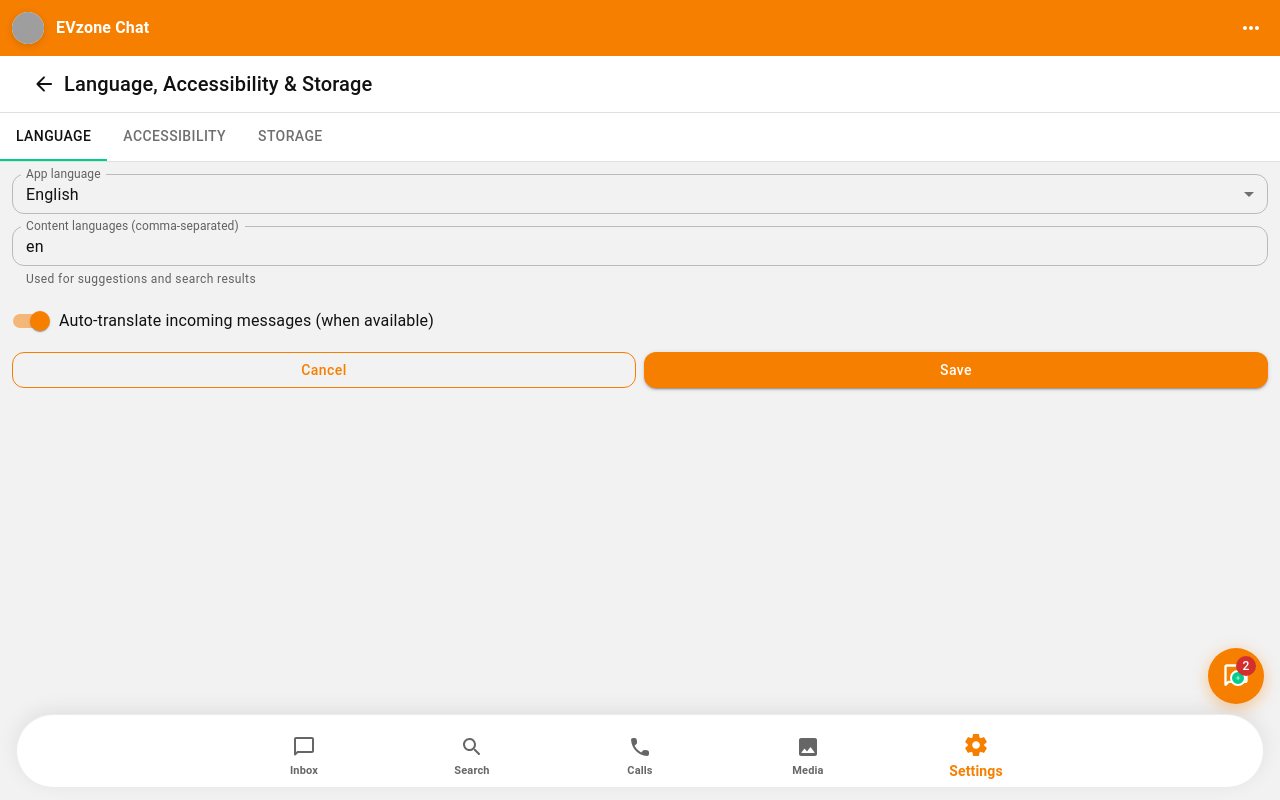
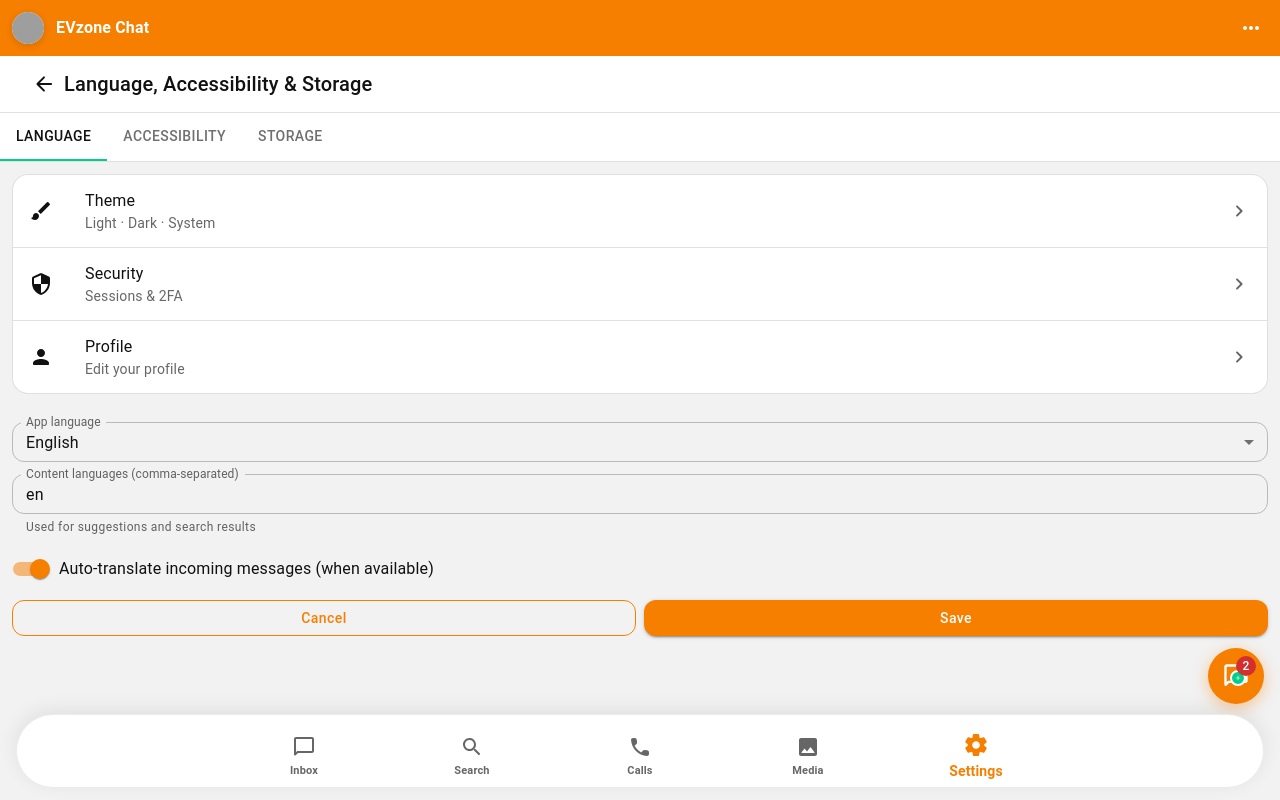
Before and after one commit to Bravos-hub/EVzoneChat, a React (Create React App) app: page /settings in a window 1280 px wide. Built offline with nearby package versions, Linux system fonts and the light colour scheme; grey boxes are pictures that could not be loaded.

Commit message:
system theme

```diff
--- a/src/pages/user/U09-25.jsx
+++ b/src/pages/user/U09-25.jsx
@@ -12,10 +12,19 @@ import {
   TextField,
   Switch,
   FormControlLabel,
-  Snackbar
+  Snackbar,
+  List,
+  ListItem,
+  ListItemIcon,
+  ListItemText,
+  Divider
 } from "@mui/material";
 import ArrowBackRoundedIcon from "@mui/icons-material/ArrowBackRounded";
 import EditRoundedIcon from "@mui/icons-material/EditRounded";
+import SettingsRoundedIcon from "@mui/icons-material/SettingsRounded";
+import SecurityRoundedIcon from "@mui/icons-material/SecurityRounded";
+import BrushRoundedIcon from "@mui/icons-material/BrushRounded";
+import ChevronRightRoundedIcon from "@mui/icons-material/ChevronRightRounded";
 
 const EV = { green: "#03cd8c", orange: "#f77f00", grey: "#a6a6a6", light: "#f2f2f2" };
 
@@ -30,7 +39,7 @@ const CONTACTS = {
  * Avatar edit, name/handle, bio, presence (online/away/DND/custom), share status across modules
  * Also handles viewing other contacts' profiles via ?contact= parameter
  */
-export default function ProfileSelfPresence({ onBack, initial, location }) {
+export default function ProfileSelfPresence({ onBack, initial, location, onNavigate }) {
   const muiTheme = useMuiTheme();
   // const { actualMode } = useTheme();
 
@@ -126,6 +135,50 @@ export default function ProfileSelfPresence({ onBack, initial, location }) {
               </Box>
             )}
           </Box>
+
+          {/* Settings links - Only show for own profile */}
+          {!isViewingContact && (
+            <Box className="px-4 mt-4">
+              <Box className="rounded-2xl" sx={{ border:`1px solid ${muiTheme.palette.divider}`, bgcolor: 'background.paper' }}>
+                <List sx={{ py: 0 }}>
+                  <ListItem
+                    button
+                    onClick={() => onNavigate?.('/settings')}
+                    sx={{ borderRadius: '8px 8px 0 0' }}
+                  >
+                    <ListItemIcon>
+                      <SettingsRoundedIcon sx={{ color: 'text.primary' }} />
+                    </ListItemIcon>
+                    <ListItemText primary="Settings" secondary="Language, Accessibility & Storage" sx={{ color: 'text.primary' }} />
+                    <ChevronRightRoundedIcon sx={{ color: 'text.secondary' }} />
+                  </ListItem>
+                  <Divider />
+                  <ListItem
+                    button
+                    onClick={() => onNavigate?.('/security')}
+                  >
+                    <ListItemIcon>
+                      <SecurityRoundedIcon sx={{ color: 'text.primary' }} />
+                    </ListItemIcon>
+                    <ListItemText primary="Security" secondary="Sessions & 2FA" sx={{ color: 'text.primary' }} />
+                    <ChevronRightRoundedIcon sx={{ color: 'text.secondary' }} />
+                  </ListItem>
+                  <Divider />
+                  <ListItem
+                    button
+                    onClick={() => onNavigate?.('/theme')}
+                    sx={{ borderRadius: '0 0 8px 8px' }}
+                  >
+                    <ListItemIcon>
+                      <BrushRoundedIcon sx={{ color: 'text.primary' }} />
+                    </ListItemIcon>
+                    <ListItemText primary="Theme" secondary="Light · Dark · System" sx={{ color: 'text.primary' }} />
+                    <ChevronRightRoundedIcon sx={{ color: 'text.secondary' }} />
+                  </ListItem>
+                </List>
+              </Box>
+            </Box>
+          )}
         </Box>
 
         {/* Footer */}
--- a/src/pages/user/U10-29.jsx
+++ b/src/pages/user/U10-29.jsx
@@ -19,9 +19,17 @@ import {
   Slider,
   Button,
   Divider,
-  Snackbar
+  Snackbar,
+  List,
+  ListItem,
+  ListItemIcon,
+  ListItemText
 } from "@mui/material";
 import ArrowBackRoundedIcon from "@mui/icons-material/ArrowBackRounded";
+import BrushRoundedIcon from "@mui/icons-material/BrushRounded";
+import SecurityRoundedIcon from "@mui/icons-material/SecurityRounded";
+import PersonRoundedIcon from "@mui/icons-material/PersonRounded";
+import ChevronRightRoundedIcon from "@mui/icons-material/ChevronRightRounded";
 
 const EV = { green: "#03cd8c", orange: "#f77f00", grey: "#a6a6a6", light: "#f2f2f2" };
 
@@ -29,7 +37,7 @@ const EV = { green: "#03cd8c", orange: "#f77f00", grey: "#a6a6a6", light: "#f2f2
  * U10-29 — Language & Translation / Accessibility / Data & Storage
  * One screen with three tabs
  */
-export default function LTASettings({ onBack }) {
+export default function LTASettings({ onBack, onNavigate }) {
   const muiTheme = useMuiTheme();
   // const { actualMode } = useTheme();
   const [tab, setTab] = useState(0);
@@ -73,6 +81,46 @@ export default function LTASettings({ onBack }) {
         </Tabs>
 
         <Box className="flex-1 p-3 space-y-3 no-scrollbar" sx={{ overflowY:'auto' }}>
+          {/* Settings navigation links */}
+          <Box className="rounded-2xl" sx={{ border:`1px solid ${muiTheme.palette.divider}`, bgcolor: 'background.paper', mb: 2 }}>
+            <List sx={{ py: 0 }}>
+              <ListItem
+                button
+                onClick={() => onNavigate?.('/theme')}
+                sx={{ borderRadius: '8px 8px 0 0' }}
+              >
+                <ListItemIcon>
+                  <BrushRoundedIcon sx={{ color: 'text.primary' }} />
+                </ListItemIcon>
+                <ListItemText primary="Theme" secondary="Light · Dark · System" sx={{ color: 'text.primary' }} />
+                <ChevronRightRoundedIcon sx={{ color: 'text.secondary' }} />
+              </ListItem>
+              <Divider />
+              <ListItem
+                button
+                onClick={() => onNavigate?.('/security')}
+              >
+                <ListItemIcon>
+                  <SecurityRoundedIcon sx={{ color: 'text.primary' }} />
+                </ListItemIcon>
+                <ListItemText primary="Security" secondary="Sessions & 2FA" sx={{ color: 'text.primary' }} />
+                <ChevronRightRoundedIcon sx={{ color: 'text.secondary' }} />
+              </ListItem>
+              <Divider />
+              <ListItem
+                button
+                onClick={() => onNavigate?.('/profile')}
+                sx={{ borderRadius: '0 0 8px 8px' }}
+              >
+                <ListItemIcon>
+                  <PersonRoundedIcon sx={{ color: 'text.primary' }} />
+                </ListItemIcon>
+                <ListItemText primary="Profile" secondary="Edit your profile" sx={{ color: 'text.primary' }} />
+                <ChevronRightRoundedIcon sx={{ color: 'text.secondary' }} />
+              </ListItem>
+            </List>
+          </Box>
+
           {tab===0 && (
             <>
               <FormControl fullWidth size="small">
--- a/src/shell/EVZUserMobileShell.jsx
+++ b/src/shell/EVZUserMobileShell.jsx
@@ -36,6 +36,7 @@ import BrushRoundedIcon from "@mui/icons-material/BrushRounded";
 import TranslateRoundedIcon from "@mui/icons-material/TranslateRounded";
 import NotificationsPausedRoundedIcon from "@mui/icons-material/NotificationsPausedRounded";
 import ShieldRoundedIcon from "@mui/icons-material/ShieldRounded";
+import SecurityRoundedIcon from "@mui/icons-material/SecurityRounded";
 import HelpOutlineRoundedIcon from "@mui/icons-material/HelpOutlineRounded";
 import LogoutRoundedIcon from "@mui/icons-material/LogoutRounded";
 
@@ -256,6 +257,10 @@ function ShellFrame({ children }){
         <MenuItem onClick={()=>go('/settings')}>
           <ListItemIcon><SettingsRoundedIcon fontSize="small"/></ListItemIcon>
           <ListItemText primary="Settings" />
+        </MenuItem>
+        <MenuItem onClick={()=>go('/security')}>
+          <ListItemIcon><SecurityRoundedIcon fontSize="small"/></ListItemIcon>
+          <ListItemText primary="Security" />
         </MenuItem>
         <MenuItem onClick={()=>{ closeMenu(); alert('Signed out'); }}>
           <ListItemIcon><LogoutRoundedIcon fontSize="small"/></ListItemIcon>
@@ -582,6 +587,7 @@ export default function MobileUserShell({ registry = {} }){
   const Call = getComponent(registry, 'U04-10', () => <Screen title="Calls"/>);
   const Media = getComponent(registry, 'U03-08', () => <Screen title="Media"/>);
   const Settings = getComponent(registry, 'U10-29', () => <Screen title="Settings"/>);
+  const Security = getComponent(registry, 'U10-28', () => <Screen title="Security"/>);
   const CreateChannel = getComponent(registry, 'U08-22', () => <Screen title="Create group / channel"/>);
   const Invite = getComponent(registry, 'U08-24', () => <Screen title="Scan QR / Invite link"/>);
   const Theme = getComponent(registry, 'U10-30', () => <Screen title="Theme"/>);
@@ -603,6 +609,7 @@ export default function MobileUserShell({ registry = {} }){
           <Route path="/call" element={<RouteWrapper Component={Call} />} />
           <Route path="/media" element={<RouteWrapper Component={Media} />} />
           <Route path="/settings" element={<RouteWrapper Component={Settings} />} />
+          <Route path="/security" element={<RouteWrapper Component={Security} />} />
           {/* Menu target routes */}
           <Route path="/create-channel" element={<RouteWrapper Component={CreateChannel} />} />
           <Route path="/invite" element={<RouteWrapper Component={Invite} />} />
```
